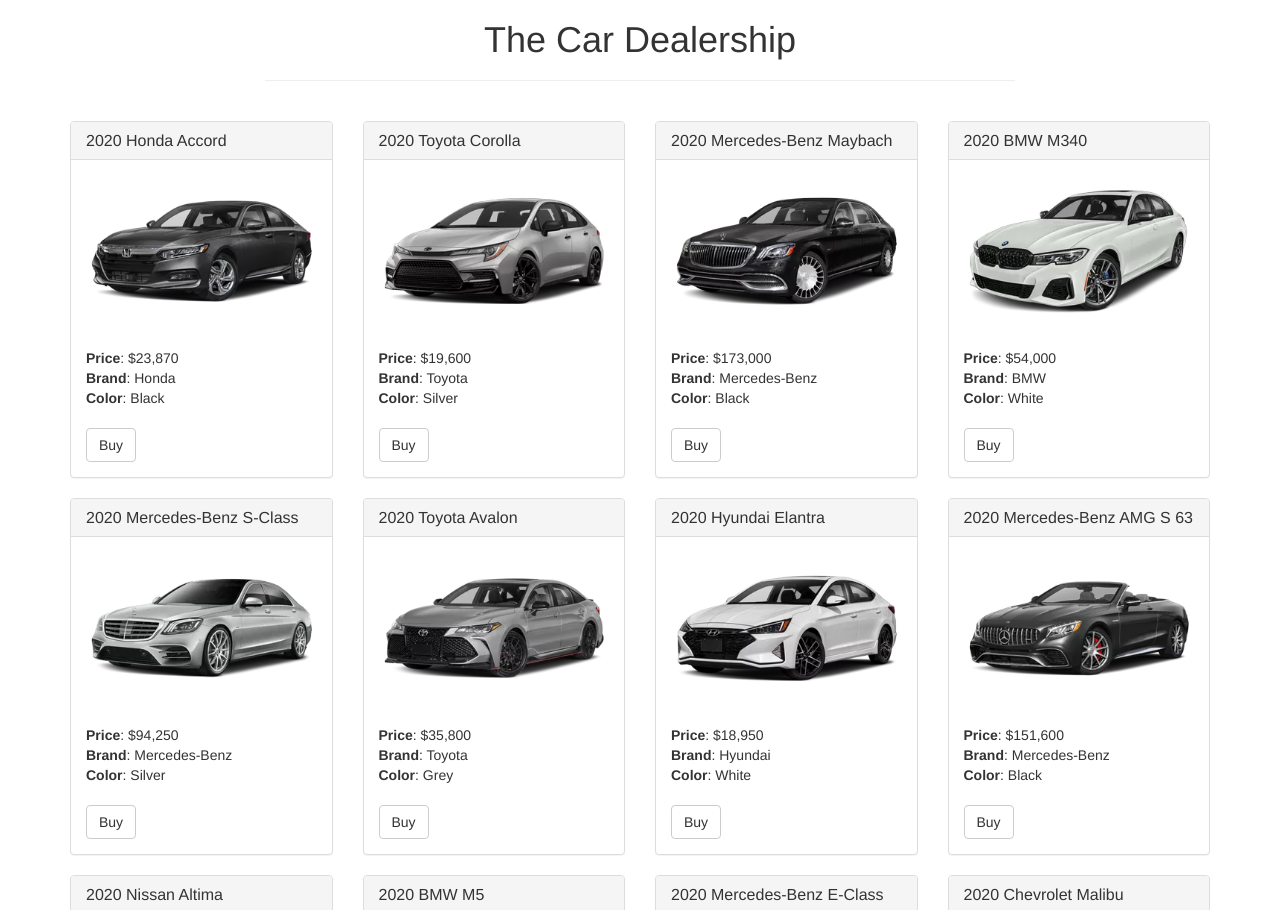
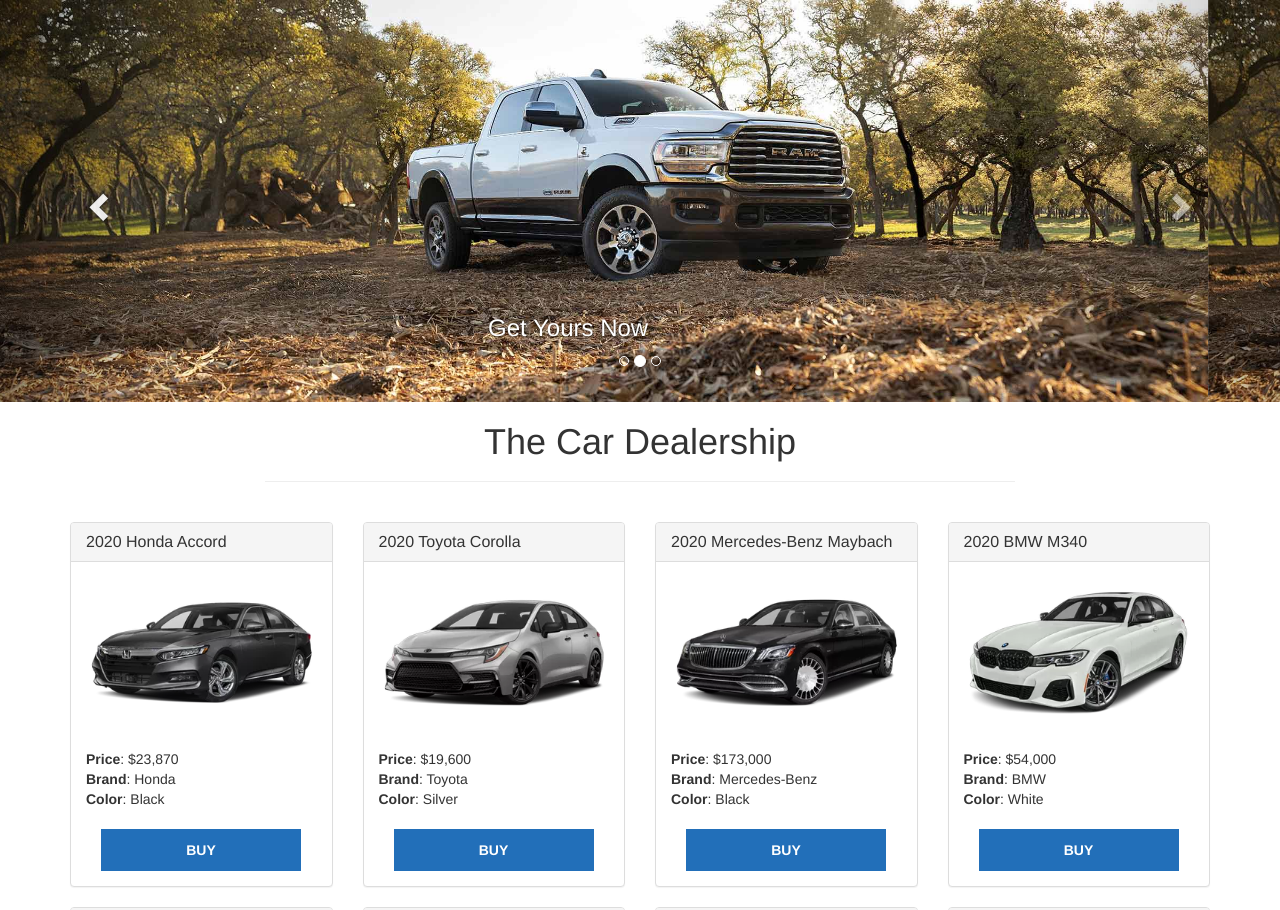
Before and after one commit to nayemmusaddik/Blockchain-Demo, a website: page src/index.html in a window 1280 px wide. Shown: the top 910 px of the page. Drawn offline with nearby package versions, Linux system fonts and the light colour scheme; files whose address does not match are found by name.

Commit message:
Slider Added

```diff
--- /dev/null
+++ b/src/css/style.css
@@ -0,0 +1,23 @@
+.button_hover {
+    border-radius: 0px;
+    position: relative;
+    z-index: 1;
+    -webkit-transition: all 0.3s linear;
+    -o-transition: all 0.3s linear;
+    transition: all 0.3s linear;
+    overflow: hidden;
+    border: 0px;
+    display: inline-block;
+    text-align: center;
+}
+.theme_btn {
+    font-size: 14px;
+    line-height: 30px;
+    text-transform: uppercase;
+    color: #fff;
+    font-weight: 600;
+    background:
+    #226fb9;width: 200px;
+    margin-left: 15px;
+    margin-right: auto;
+}
--- a/src/index.html
+++ b/src/index.html
@@ -9,7 +9,8 @@
 
     <!-- Bootstrap -->
     <link href="css/bootstrap.min.css" rel="stylesheet">
-
+    <!-- style -->
+    <link href="css/style.css" rel="stylesheet">
     <!-- HTML5 shim and Respond.js for IE8 support of HTML5 elements and media queries -->
     <!-- WARNING: Respond.js doesn't work if you view the page via file:// -->
     <!--[if lt IE 9]>
@@ -18,6 +19,41 @@
     <![endif]-->
   </head>
   <body>
+      <div id="carousel-example" class="carousel slide" data-ride="carousel">
+          <ol class="carousel-indicators">
+            <li data-target="#carousel-example" data-slide-to="0" class="active"></li>
+            <li data-target="#carousel-example" data-slide-to="1"></li>
+            <li data-target="#carousel-example" data-slide-to="2"></li>
+          </ol>
+
+          <div class="carousel-inner">
+            <div class="item active">
+              <a href="#"><img src="images/slide1.jpg" /></a>
+              <div class="carousel-caption">
+                  <h3>Get Yours Now</h3>
+              </div>
+            </div>
+            <div class="item">
+              <a href="#"><img src="images/slide1.jpg" /></a>
+              <div class="carousel-caption">
+                  <h3>Get Yours Now</h3>
+              </div>
+            </div>
+            <div class="item">
+              <a href="#"><img src="images/slide1.jpg" /></a>
+              <div class="carousel-caption">
+                <h3>Get Yours Now</h3>
+              </div>
+            </div>
+          </div>
+
+          <a class="left carousel-control" href="#carousel-example" data-slide="prev">
+            <span class="glyphicon glyphicon-chevron-left"></span>
+          </a>
+          <a class="right carousel-control" href="#carousel-example" data-slide="next">
+            <span class="glyphicon glyphicon-chevron-right"></span>
+          </a>
+        </div>
     <div class="container">
       <div class="row">
         <div class="col-xs-12 col-sm-8 col-sm-push-2">
@@ -44,7 +80,7 @@
             <strong>Price</strong>: <span class="car-price">Golden Retriever</span><br/>
             <strong>Brand</strong>: <span class="car-brand">3</span><br/>
             <strong>Color</strong>: <span class="car-color">Warren, MI</span><br/><br/>
-            <button class="btn btn-default btn-buy" type="button" data-id="0">Buy</button>
+            <button class="btn btn theme_btn button_hover btn-buy" type="button" data-id="0">Buy</button>
           </div>
         </div>
       </div>
```
Also changed, not shown: src/images/slide1.jpg (added).
